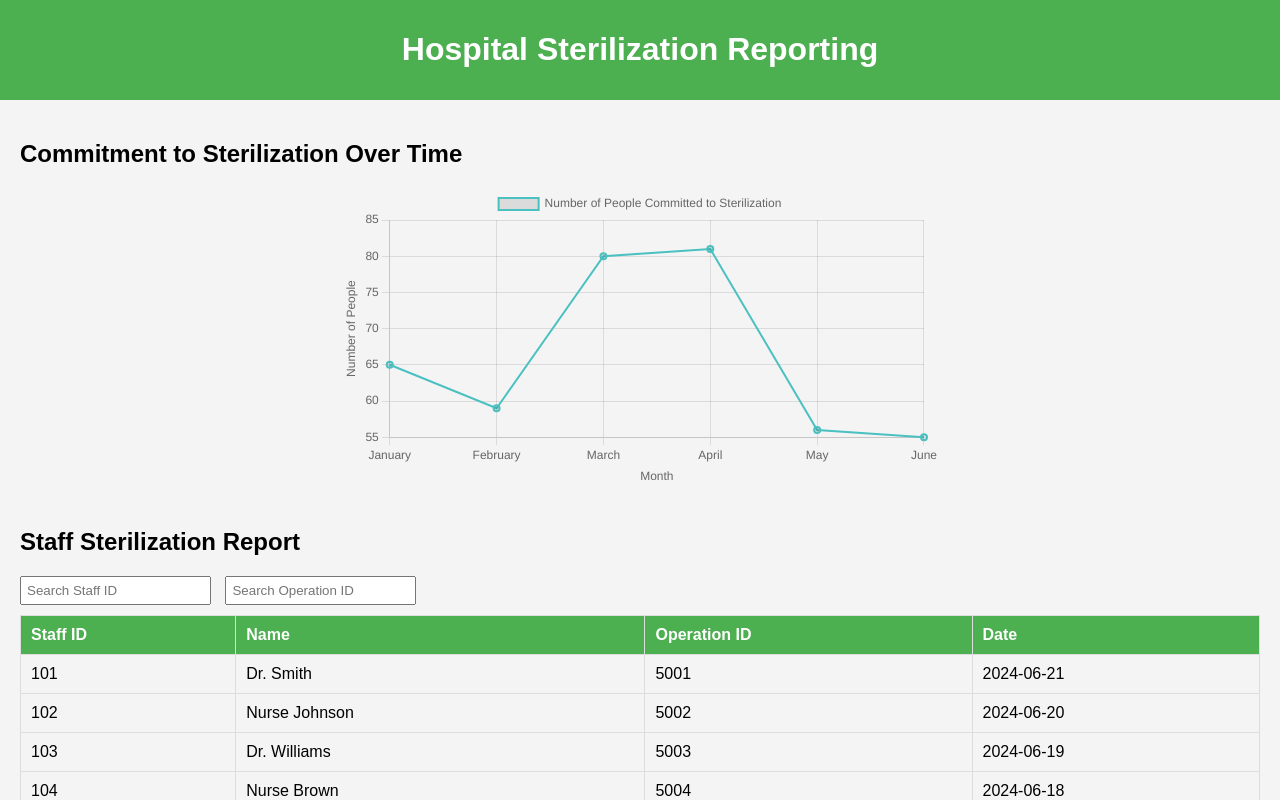
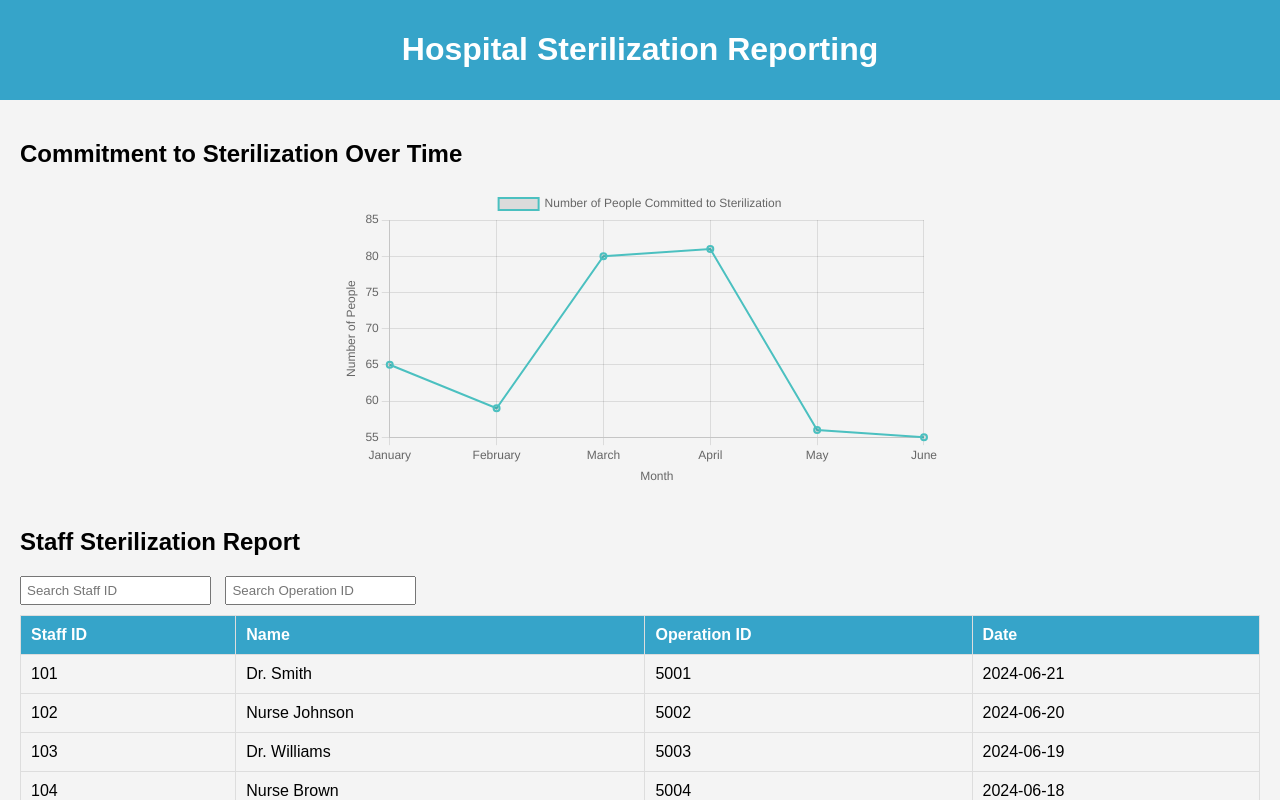
Before and after one commit to Jasminqabaha/report, a plain HTML site: page index.html in a window 1280 px wide. Shown: the top 800 px of the page. Drawn offline with nearby package versions, Linux system fonts and the light colour scheme.

Commit message:
Update styles.css

```diff
--- a/styles.css
+++ b/styles.css
@@ -6,7 +6,7 @@ body {
 }
 
 header {
-    background-color: #4CAF50;
+    background-color: rgb(54, 164, 201);
     color: white;
     padding: 10px 0;
     text-align: center;
@@ -49,6 +49,6 @@ th, td {
 }
 
 th {
-    background-color: #4CAF50;
+    background-color: rgb(54, 164, 201);
     color: white;
 }
```
